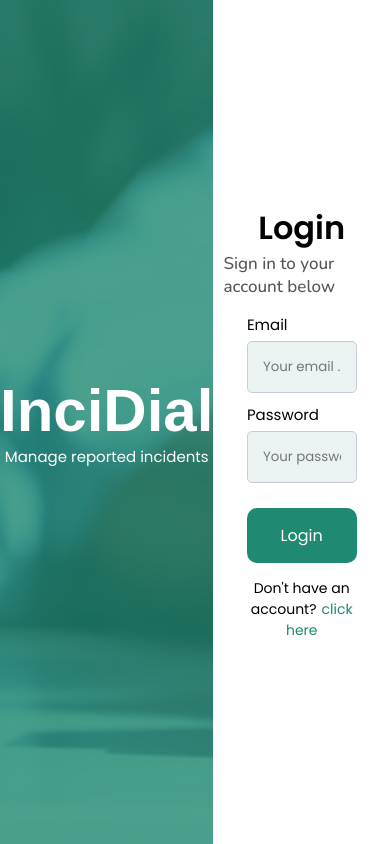
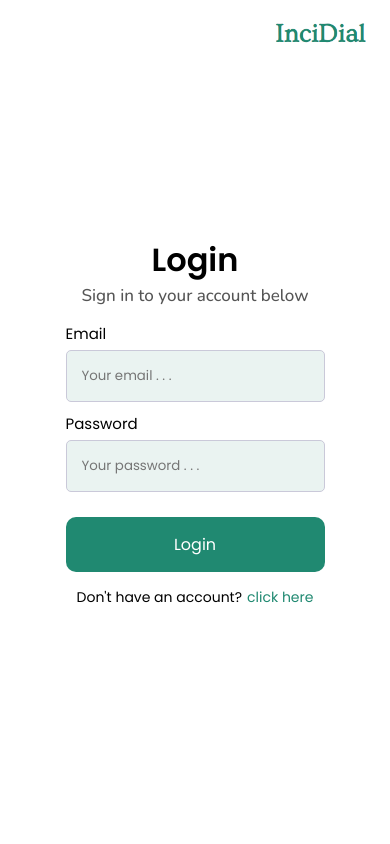
Before and after one commit to SamuelOmodele/incidial, a Next.js app: page / in a window 390 px wide. Built offline with nearby package versions, Linux system fonts and the light colour scheme; a web font is replaced by a local one.

Commit message:
chore: auth layout responsiveness

```diff
--- a/app/(auth)/auth.module.css
+++ b/app/(auth)/auth.module.css
@@ -34,15 +34,37 @@
     color: white;
     z-index: 100;
 }
+
 .content h3 {
     font-size: 60px;
     font-family: var(--font-ovo);
 }
-.content p{
+
+.content p {
     font-size: 15px;
 }
-.childrenContainer{
+
+.childrenContainer {
     flex: 1;
     height: 100%;
     overflow-y: auto;
 }
+
+.logoImg {
+    position: absolute;
+    top: 20px;
+    right: 20px;
+    width: 100px;
+    height: auto;
+    display: none;
+}
+
+@media screen and (max-width: 750px) {
+    .leftSection {
+        display: none;
+    }
+
+    .logoImg {
+        display: block;
+    }
+}
--- a/app/(auth)/layout.tsx
+++ b/app/(auth)/layout.tsx
@@ -1,5 +1,7 @@
 import React from 'react'
 import styles from './auth.module.css'
+import Image from 'next/image';
+import { appImages } from '../assets/images/images';
 
 const Layout = ({ children }: Readonly<{ children: React.ReactNode }>) => {
     return (
@@ -11,6 +13,7 @@ const Layout = ({ children }: Readonly<{ children: React.ReactNode }>) => {
                 </div>
             </div>
             <div className={styles.childrenContainer}>
+                <Image src={appImages.logoImage} alt='logo' className={styles.logoImg} />
                 {children}
             </div>
         </div>
```
